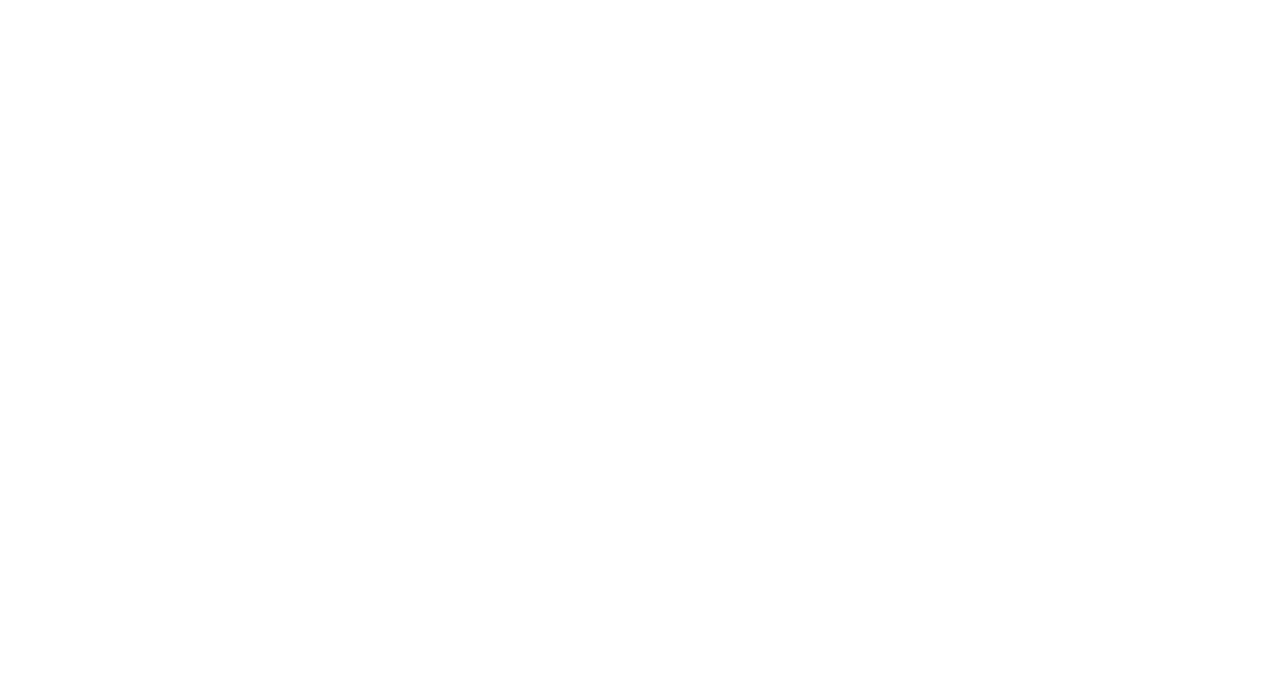
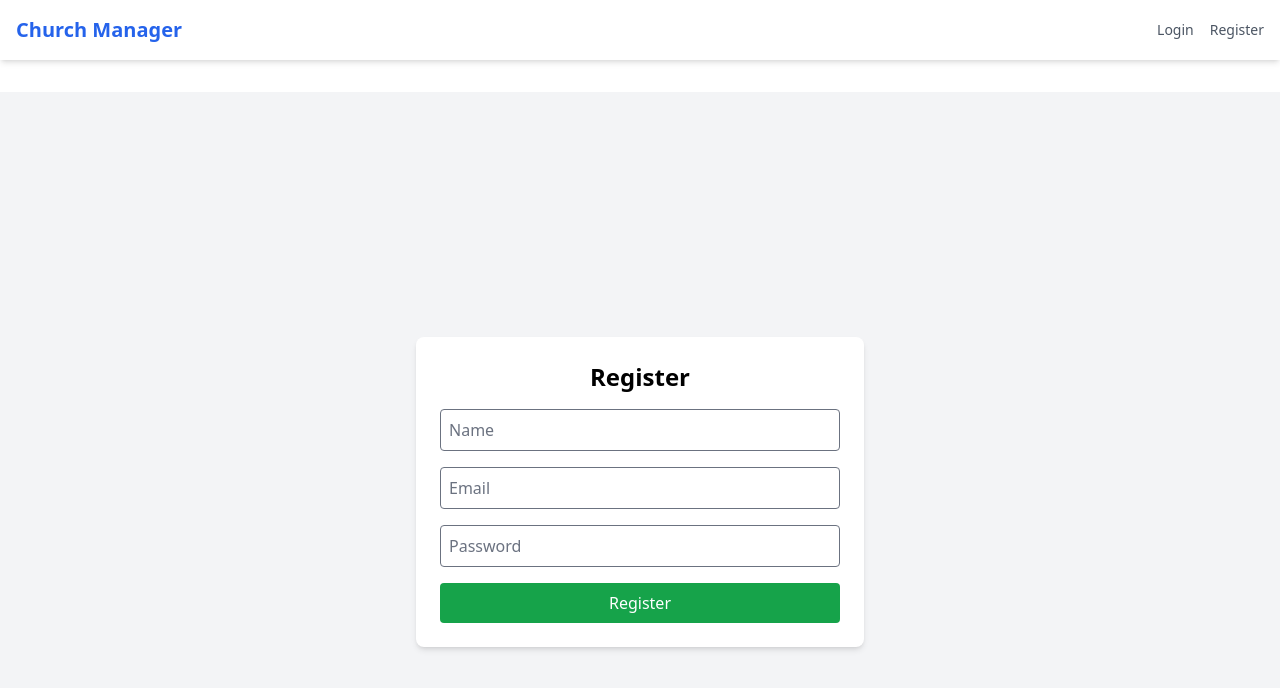
Before and after one commit to muriithithegoat/church-frontend, a React (Create React App) app: page /register in a window 1280 px wide. Before the commit this address had no page. Shown: the top 688 px of the page. Built offline with nearby package versions, Linux system fonts and the light colour scheme.

Commit message:
working on authentication

```diff
--- a/src/App.js
+++ b/src/App.js
@@ -1,15 +1,22 @@
 import React from 'react';
 import { BrowserRouter as Router, Routes, Route } from 'react-router-dom';
+import Navbar from './components/Navbar';
 import Layout from './components/Layout';
 import MemberList from './components/MemberList';
 import AddMember from './components/AddMember';
 import EditMember from './components/EditMember';
 import Dashboard from './components/Dashboard';
+import Login from './pages/Login';
+import Register from './pages/Register';
 
 const App = () => {
   return (
     <Router>
+       <Navbar />
+      <div className="p-4"></div>
       <Routes>
+        <Route path="/login" element={<Login />} />
+        <Route path="/register" element={<Register />} />
         <Route path="/" element={<Layout />}>
           <Route index element={<Dashboard />} />
           <Route path="members" element={<MemberList />} />
--- /dev/null
+++ b/src/components/Navbar.js
@@ -0,0 +1,56 @@
+import React from 'react';
+import { Link, useNavigate } from 'react-router-dom';
+
+const Navbar = () => {
+  const navigate = useNavigate();
+  const token = localStorage.getItem('token');
+
+  const handleLogout = () => {
+    localStorage.removeItem('token');
+    navigate('/login');
+  };
+
+  return (
+    <nav className="bg-white shadow-md p-4 flex justify-between items-center">
+      <Link to="/" className="text-xl font-bold text-blue-600">
+        Church Manager
+      </Link>
+
+      <div className="flex items-center space-x-4">
+        {!token ? (
+          <>
+            <Link
+              to="/login"
+              className="text-sm text-gray-600 hover:text-blue-600"
+            >
+              Login
+            </Link>
+            <Link
+              to="/register"
+              className="text-sm text-gray-600 hover:text-blue-600"
+            >
+              Register
+            </Link>
+          </>
+        ) : (
+          <>
+            <Link
+              to="/dashboard"
+              className="text-sm text-gray-600 hover:text-blue-600"
+            >
+              Dashboard
+            </Link>
+            <button
+              onClick={handleLogout}
+              className="text-sm text-red-500 hover:text-red-600"
+            >
+              Logout
+            </button>
+          </>
+        )}
+      </div>
+    </nav>
+  );
+};
+
+export default Navbar;
--- /dev/null
+++ b/src/pages/Login.js
@@ -0,0 +1,62 @@
+import React, { useState } from 'react';
+import axios from 'axios';
+import { useNavigate } from 'react-router-dom';
+
+const Login = () => {
+  const [email, setEmail] = useState('');
+  const [password, setPassword] = useState('');
+  const [error, setError] = useState('');
+  const navigate = useNavigate();
+
+  const handleSubmit = async (e) => {
+    e.preventDefault();
+    try {
+      const res = await axios.post('http://localhost:5000/api/auth/login', {
+        email,
+        password,
+      });
+
+      localStorage.setItem('token', res.data.token);
+      navigate('/dashboard'); // or wherever your dashboard route is
+    } catch (err) {
+      console.error('Login failed:', err);
+      setError('Invalid credentials');
+    }
+  };
+
+  return (
+    <div className="flex justify-center items-center h-screen bg-gray-100">
+      <form
+        onSubmit={handleSubmit}
+        className="bg-white p-6 rounded-lg shadow-md w-full max-w-md space-y-4"
+      >
+        <h2 className="text-2xl font-bold text-center">Login</h2>
+        {error && <p className="text-red-500 text-sm text-center">{error}</p>}
+        <input
+          type="email"
+          placeholder="Email"
+          className="w-full p-2 border rounded"
+          value={email}
+          onChange={(e) => setEmail(e.target.value)}
+          required
+        />
+        <input
+          type="password"
+          placeholder="Password"
+          className="w-full p-2 border rounded"
+          value={password}
+          onChange={(e) => setPassword(e.target.value)}
+          required
+        />
+        <button
+          type="submit"
+          className="w-full bg-blue-600 text-white p-2 rounded hover:bg-blue-700 transition"
+        >
+          Login
+        </button>
+      </form>
+    </div>
+  );
+};
+
+export default Login;
--- /dev/null
+++ b/src/pages/Register.js
@@ -0,0 +1,71 @@
+import React, { useState } from 'react';
+import axios from 'axios';
+import { useNavigate } from 'react-router-dom';
+
+const Register = () => {
+  const [form, setForm] = useState({ name: '', email: '', password: '' });
+  const [error, setError] = useState('');
+  const navigate = useNavigate();
+
+  const handleChange = (e) => {
+    setForm({ ...form, [e.target.name]: e.target.value });
+  };
+
+  const handleSubmit = async (e) => {
+    e.preventDefault();
+    try {
+      await axios.post('http://localhost:5000/api/auth/register', form);
+      navigate('/login');
+    } catch (err) {
+      console.error('Registration failed:', err);
+      setError('Failed to register user');
+    }
+  };
+
+  return (
+    <div className="flex justify-center items-center h-screen bg-gray-100">
+      <form
+        onSubmit={handleSubmit}
+        className="bg-white p-6 rounded-lg shadow-md w-full max-w-md space-y-4"
+      >
+        <h2 className="text-2xl font-bold text-center">Register</h2>
+        {error && <p className="text-red-500 text-sm text-center">{error}</p>}
+        <input
+          type="text"
+          name="name"
+          placeholder="Name"
+          className="w-full p-2 border rounded"
+          value={form.name}
+          onChange={handleChange}
+          required
+        />
+        <input
+          type="email"
+          name="email"
+          placeholder="Email"
+          className="w-full p-2 border rounded"
+          value={form.email}
+          onChange={handleChange}
+          required
+        />
+        <input
+          type="password"
+          name="password"
+          placeholder="Password"
+          className="w-full p-2 border rounded"
+          value={form.password}
+          onChange={handleChange}
+          required
+        />
+        <button
+          type="submit"
+          className="w-full bg-green-600 text-white p-2 rounded hover:bg-green-700 transition"
+        >
+          Register
+        </button>
+      </form>
+    </div>
+  );
+};
+
+export default Register;
```
